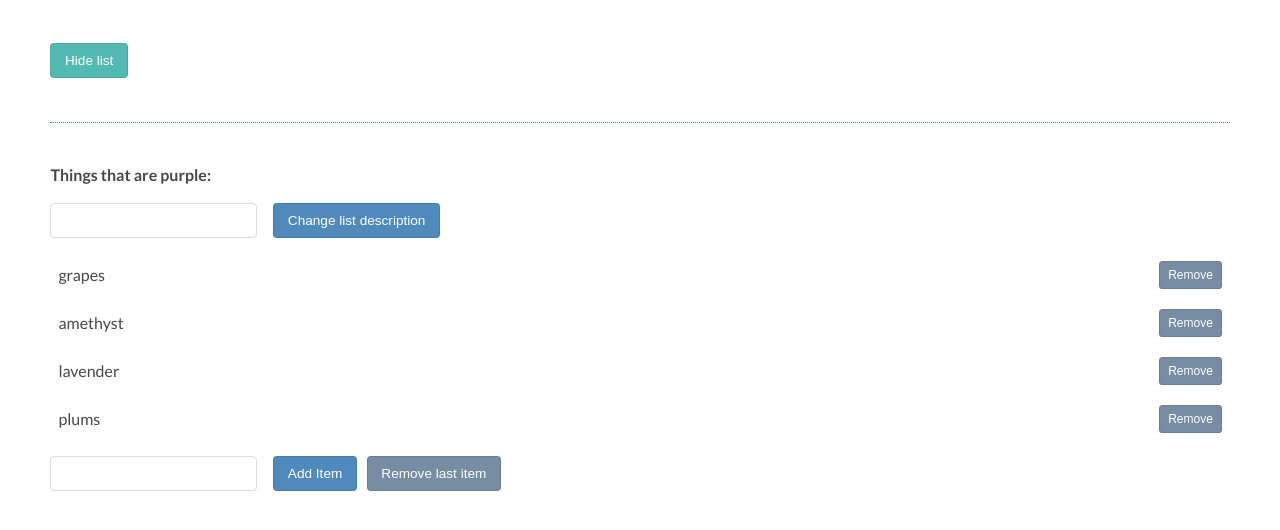
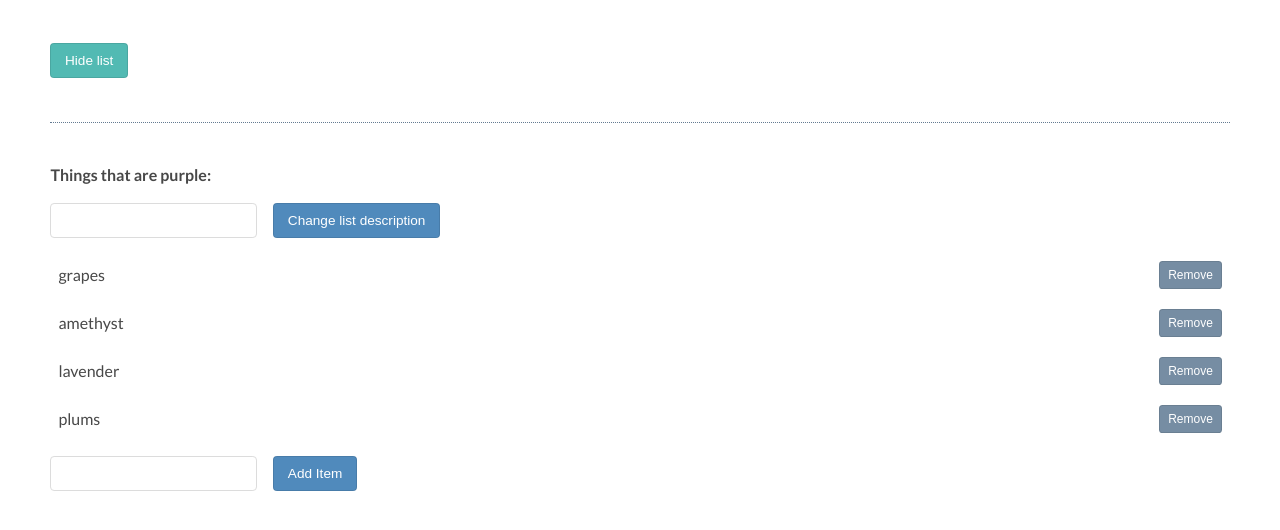
Before and after one commit to kbazant/java-script-and-the-dom, a plain HTML site: page index.html in a window 1280 px wide. Shown: the part 146-676 px from the top of the page. Drawn offline with Linux system fonts and the light colour scheme.

Commit message:
updated buttons

```diff
--- a/index.html
+++ b/index.html
@@ -15,14 +15,22 @@
 		<input type="text" class="description">
 		<button class="description">Change list description</button>
 		<ul>
-			<li>grapes <button>Remove</button></li>
-			<li>amethyst <button>Remove</button></li>
-			<li>lavender <button>Remove</button></li>
-			<li>plums <button>Remove</button></li>
+			<li>grapes
+				<button>Remove</button>
+			</li>
+			<li>amethyst
+				<button>Remove</button>
+			</li>
+			<li>lavender
+				<button>Remove</button>
+			</li>
+			<li>plums
+				<button>Remove</button>
+			</li>
 		</ul>
 		<input type="text" class="addItemInput">
 		<button class="addItemButton">Add Item</button>
-		<button class="removeItemButton">Remove last item</button>
+
 	</div>
 	<script src="app.js"></script>
 </body>
```
